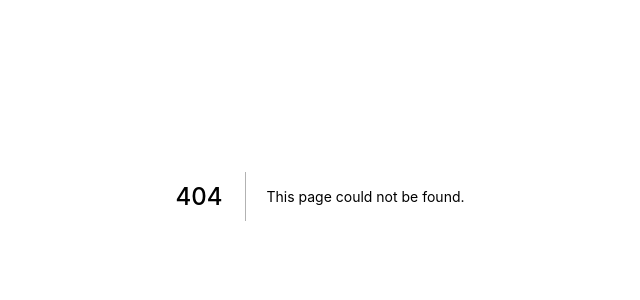
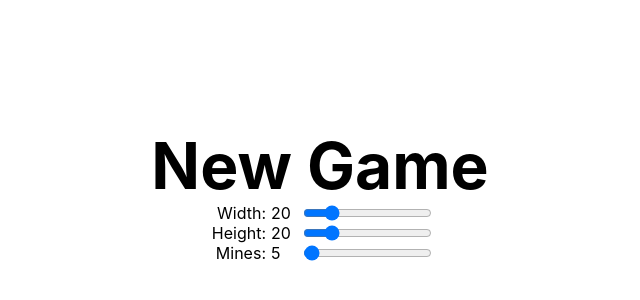
Before and after one commit to wickedjust87/nextjs-react-typescript-minesweeper, a Next.js app: page /new-game in a window 1280 px wide. Before the commit this address had no page. Shown: the part 204-504 px from the top of the page, without its empty margins (320-960 px from the left). Built offline with nearby package versions, Linux system fonts and the light colour scheme.

Commit message:
settings page

```diff
--- /dev/null
+++ b/components/Range.tsx
@@ -0,0 +1,33 @@
+import type { NumberConstraints } from '../pages/types';
+import styles from '../styles/Range.module.css'
+
+type RangeProps = {
+  constraints: NumberConstraints,
+  id: string,
+  label: string,
+  value: number,
+  onChange: () => void,
+};
+
+const Range = ({
+  constraints,
+  id,
+  label,
+  value,
+  onChange,
+}: RangeProps) => {
+  const onChangeRange = event => {
+    const value = event.target.value;
+    onChange({ [id]: value });
+  }
+
+  return (
+    <div className={styles.container}>
+      <label className={styles.label} htmlFor={id}>{label}:</label>
+      <span className={styles.value}>{value}</span>
+      <input id={id} type="range" min={constraints.Min} max={constraints.Max} onChange={onChangeRange} value={value} />
+    </div>
+  )
+};
+
+export default Range;
--- /dev/null
+++ b/pages/new-game.tsx
@@ -0,0 +1,80 @@
+import { useState } from 'react'
+import type { NextPage } from 'next'
+import Head from 'next/head'
+import styles from '../styles/Home.module.css'
+import { HeightConstraints, MinesConstraints, WidthConstraints } from './types';
+import Range from '../components/Range';
+
+const NewGame: NextPage = () => {
+  const [gameConfig, setGameConfig] = useState({
+    height: HeightConstraints.Default,
+    mines: MinesConstraints.Default,
+    width: WidthConstraints.Default,
+  });
+
+  const MinesConstraintsMax = gameConfig.width * gameConfig.height - 1;
+
+  const onChange = valueObject => {
+    let newConfig = {
+      ...gameConfig,
+      ...valueObject,
+    };
+
+    const newMinesConstraintsMax = newConfig.width * newConfig.height - 1;
+
+    if (newConfig.mines > newMinesConstraintsMax) {
+      newConfig.mines = newMinesConstraintsMax;
+    }
+
+    setGameConfig(newConfig);
+  };
+
+  return (
+    <div className={styles.container}>
+      <Head>
+        <title>Minesweeper - New game</title>
+        <meta name="description" content="Generated by create next app" />
+        <link rel="icon" href="/favicon.ico" />
+      </Head>
+
+      <main className={styles.main}>
+        <h1 className={styles.title}>
+          New Game
+        </h1>
+
+        <Range
+          constraints={WidthConstraints}
+          id="width"
+          label="Width"
+          value={gameConfig.width}
+          onChange={onChange}
+        />
+        <Range
+          constraints={HeightConstraints}
+          id="height"
+          label="Height"
+          value={gameConfig.height}
+          onChange={onChange}
+        />
+        <Range
+          constraints={{...MinesConstraints, Max: MinesConstraintsMax}}
+          id="mines"
+          label="Mines"
+          value={gameConfig.mines}
+          onChange={onChange}
+        />
+
+
+        {/* <div>
+          <label>Width:</label>
+          <input type="range" min={WidthConstraints.Min} max={WidthConstraints.Max} value={gameConfig.width} />
+          <span>{gameConfig.width}</span>
+        </div>
+        <label>Height: </label><input type="range" min={HeightConstraints.Min} max={HeightConstraints.Max} value={gameConfig.height} /></label>
+        <label>Mines: </label><input type="range" min={MinesConstraints.Min} max={MinesConstraintsMax} value={gameConfig.mines} /></label> */}
+      </main>
+    </div>
+  );
+};
+
+export default NewGame;
--- /dev/null
+++ b/pages/types.ts
@@ -0,0 +1,22 @@
+export enum HeightConstraints {
+  Default = 20,
+  Max = 99,
+  Min = 2,
+}
+
+export enum MinesConstraints {
+  Default = 5,
+  Min = 1,
+}
+
+export enum WidthConstraints {
+  Default = 20,
+  Max = 99,
+  Min = 2,
+}
+
+export type NumberConstraints = {
+  Default: number,
+  Max: number,
+  Min: number,
+};
--- /dev/null
+++ b/styles/NewGame.module.css
@@ -0,0 +1,25 @@
+.container {
+  padding: 0 2rem;
+}
+
+.main {
+  min-height: 100vh;
+  padding: 4rem 0;
+  flex: 1;
+  display: flex;
+  flex-direction: column;
+  justify-content: center;
+  align-items: center;
+}
+
+
+.title {
+  margin: 0;
+  line-height: 1.15;
+  font-size: 4rem;
+}
+
+.title,
+.description {
+  text-align: center;
+}
--- /dev/null
+++ b/styles/Range.module.css
@@ -0,0 +1,13 @@
+.container {
+  display: flex;
+}
+
+.label {
+  text-align: right;
+  width: 60px;
+  margin-right: 5px;
+}
+
+.value {
+  width: 30px;
+}
```
Also changed, not shown: pages/index.tsx (+4 -46 lines).
